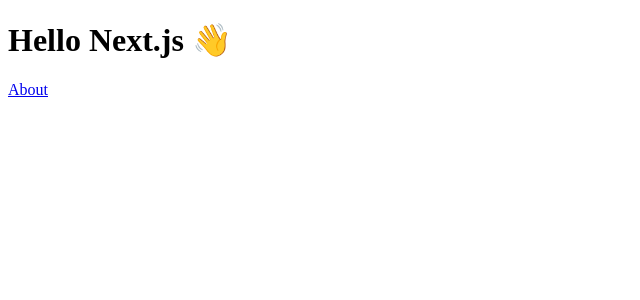
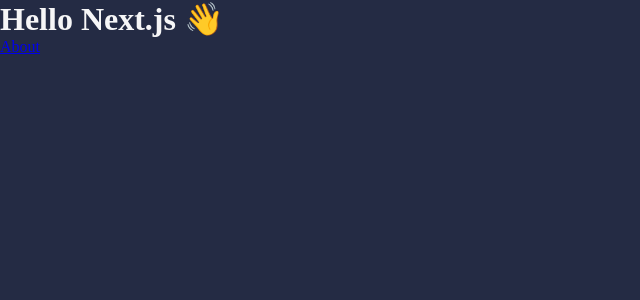
Before and after one commit to journey-io/Journey-2.0, a Next.js app in the folder client/: page / in a window 1280 px wide. Shown: the top 300 px of the page, without its empty margins (0-640 px from the left). Built offline with nearby package versions, Linux system fonts and the light colour scheme.

Commit message:
added initial SASS files. DARK MODE

```diff
--- /dev/null
+++ b/client/next.config.js
@@ -0,0 +1,7 @@
+const path = require('path');
+
+module.exports = {
+  sassOptions: {
+    includePaths: [path.join(__dirname, 'styles')],
+  },
+};
--- a/client/package.json
+++ b/client/package.json
@@ -11,7 +11,8 @@
     "axios": "^0.19.2",
     "next": "latest",
     "react": "^16.12.0",
-    "react-dom": "^16.12.0"
+    "react-dom": "^16.12.0",
+    "sass": "^1.26.5"
   },
   "devDependencies": {
     "@types/node": "^12.12.21",
--- a/client/pages/_app.tsx
+++ b/client/pages/_app.tsx
@@ -6,6 +6,8 @@
 
 import { AppProps } from 'next/app';
 
+import './styles.scss';
+
 function MyApp({ Component, pageProps }: AppProps) {
   return <Component {...pageProps} />;
 }
--- /dev/null
+++ b/client/pages/styles.scss
@@ -0,0 +1,19 @@
+$mainbg: #242b44;
+$accentbg: #2a324f;
+$navbg: #22273d;
+$mainfont: #f6f6f7;
+$accentfont: #c1c7d8;
+$mainbtn: #5d35f1;
+$secondarybtn: #5d35f1;
+$tertiarybtn: #ff5970;
+
+* {
+  padding: 0;
+  margin: 0;
+  box-sizing: border-box;
+}
+
+body {
+  background-color: $mainbg;
+  color: $mainfont;
+}
```
Also changed, not shown: client/components/Navbar.tsx (added, +13 -0 lines), 1 other file (tests, documents, lock files or other folders).
